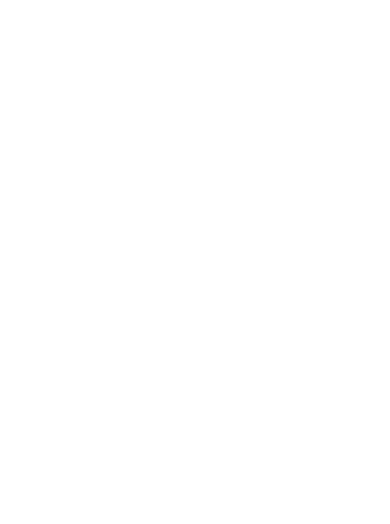
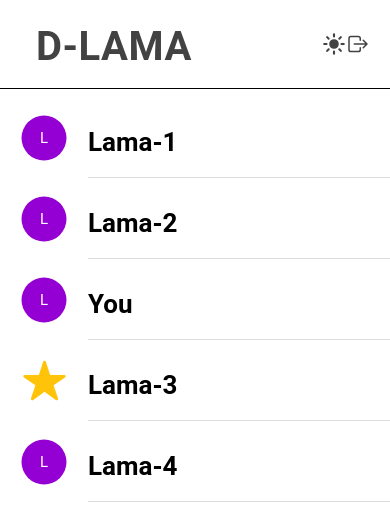
Before and after one commit to d-lama/d-lama-webapp, a React (Vite) app: page /ranking in a window 390 px wide. Shown: the top 524 px of the page. Built offline with nearby package versions, Linux system fonts and the light colour scheme.

Commit message:
feat/15-ranking-page-mobile-screen - added RankingPageMobile.tsx, RankingPageMobile.test.tsx and RankingPage.css - implemented ranking for labeler over all projects - Preparation of the API Connection until it is ready - To test functionality mocked data uses

```diff
--- a/src/App.tsx
+++ b/src/App.tsx
@@ -30,6 +30,8 @@ import "@ionic/react/css/text-transformation.css";
 
 /* Theme variables */
 import "./theme/variables.css";
+import RankingPageMobile from "./pages/ranking/RankingPageMobile";
+
 
 setupIonicReact();
 
@@ -60,7 +62,7 @@ const App: React.FC = () => {
             isAuthenticated={isAuthenticated}
             authenticationPath="/login"
           />
-          <ProtectedRoute
+         <ProtectedRoute
             exact
             path="/projectcreation"
             component={ProjectCreationDesktop}
@@ -74,7 +76,6 @@ const App: React.FC = () => {
             isAuthenticated={isAuthenticated}
             authenticationPath="/login"
           />
-
           {/* open routes */}
           <Route exact path="/login">
             {isAuthenticated ? <Redirect to="/home" /> : <Login />}
@@ -92,7 +93,9 @@ const App: React.FC = () => {
           <Route exact path="/label/:id">
             {isAuthenticated ? <LabelScreen /> : <Redirect to="/home" />}
           </Route>
-
+          <Route exact path="/ranking">
+             <RankingPageMobile />
+          </Route>
           {/* redirect routes */}
           <Route exact path="/">
             <Redirect to="/home" />
--- /dev/null
+++ b/src/pages/ranking/RankingPage.css
@@ -0,0 +1,21 @@
+#names {
+    font-weight: bold;
+}
+
+.current-user {
+    background-color: #2dd36f;
+    display: flex;
+    height: 60px;
+}
+.label-content {
+    display: flex;
+    height: 60px;
+}
+
+.avatar {
+    display: flex;
+    align-items: center;
+    justify-content: center;
+
+
+}
--- /dev/null
+++ b/src/pages/ranking/RankingPageMobile.tsx
@@ -0,0 +1,171 @@
+import React, { useEffect, useState } from 'react';
+import axios from 'axios';
+import {IonIcon, IonItem, IonLabel, IonList, IonThumbnail} from "@ionic/react";
+import {HeaderMobile} from "../../components/header/HeaderMobile";
+import './RankingPage.css'
+import {star} from "ionicons/icons";
+
+interface APIResponse {
+    myPositionIndex: number;
+    ranking: Labeler[];
+}
+
+interface Labeler {
+    id: number;
+    name: string;
+    percentage: number;
+}
+
+const RankingScreen: React.FC = () => {
+    const [, setLabelers] = useState<Labeler[]>([]);
+    //const [bestLabeler, setBestLabeler] = useState<Labeler | null>(null); //uncomment, when API- Connection works
+    const [apiResponse, setAPIResponse] = useState<APIResponse | null>(null);
+    const generateMockLabelers = () => {
+        return {
+            myPositionIndex: 2,
+            ranking: [
+                {
+                    id: 7538,
+                    name: "Lama-1",
+                    percentage: 0.08
+                },
+                {
+                    id: 7539,
+                    name: "Lama-2",
+                    percentage: 0
+                },
+                {
+                    id: 7540,
+                    name: "Franz Schubert",
+                    percentage: 0.05
+                },
+                {
+                    id: 7541,
+                    name: "Lama-3",
+                    percentage: 0.1
+                },
+                {
+                    id: 7542,
+                    name: "Lama-4",
+                    percentage: 0.03
+                }
+            ]
+        };
+    };
+
+    useEffect(() => {
+        const mockData = generateMockLabelers();
+        setAPIResponse(mockData);
+        //fetchLabelers(); ////uncomment, when API- Connection works
+    }, []);
+
+/*    const fetchLabelers = async () => {
+        try {
+            const response = await axios.get('/api/labelers'); // Anpassen der API-Endpunkt-URL
+            const rankingData = response.data.ranking;
+            setLabelers(rankingData);
+        } catch (error) {
+            console.error('Error fetching labelers:', error);
+        }
+    };*/
+
+    //uncomment, when API-Connection works
+/*    const fetchLabelers = async () => {
+        try {
+            const response = await axios.get('/api/labelers'); // Anpassen der API-Endpunkt-URL
+            const apiData = response.data;
+            const rankingData = apiData.ranking;
+            setLabelers(rankingData);
+            setAPIResponse(apiData);
+
+            const best = getBestLabeler(rankingData);
+            setBestLabeler(best);
+
+        } catch (error) {
+            console.error('Error fetching labelers:', error);
+        }
+    };*/
+
+
+    const getBestLabeler = () => {
+        let bestLabeler: Labeler | undefined;
+        let maxPercentage = 0;
+
+        if (apiResponse) {
+            apiResponse.ranking.forEach((labeler) => {
+                if (labeler.percentage > maxPercentage) {
+                    bestLabeler = labeler;
+                    maxPercentage = labeler.percentage;
+                }
+            });
+        }
+
+        return bestLabeler;
+    };
+
+    //uncomment, when API-Connection works
+/*    const getBestLabeler = (labelers: Labeler[]) => {
+        let best: Labeler | null = null;
+        let maxPercentage = 0;
+
+        labelers.forEach((labeler) => {
+            if (labeler.percentage > maxPercentage) {
+                best = labeler;
+                maxPercentage = labeler.percentage;
+            }
+        });
+
+        return best;
+    };*/
+
+
+
+
+    const renderRanking = () => {
+        const bestLabeler = getBestLabeler();
+        //const best = bestLabeler;    //uncomment, when API-Connection works
+
+        return (
+            apiResponse && (
+                <IonList>
+                    {apiResponse.ranking.map((labeler, index) => {
+                        const isCurrentUser = index === apiResponse.myPositionIndex;
+                        const labelerName = isCurrentUser ? 'You' : labeler.name;
+                        const isBestLabeler = labeler === bestLabeler;
+                        // const isBestLabeler = labeler === bestLabeler; //uncomment, when API-Connection works
+
+                        return (
+                            <IonItem  key={labeler.id}>
+                                <IonThumbnail className={'avatar'} slot="start">
+                                    {isBestLabeler ? (
+                                        <IonIcon icon={star} size={'custom'}  style={{ fontSize: '45px' }} color={'warning'} />
+                                    ) : (
+                                        <svg xmlns="http://www.w3.org/2000/svg" width="50" height="50" viewBox="0 0 100 100">
+                                            <circle cx="50" cy="50" r="45" fill="darkviolet"/>
+                                            <text x="50%" y="50%" textAnchor="middle" alignmentBaseline="central" fontSize="30" fill="#ffffff">L</text>
+                                        </svg>
+                                    )}
+                                </IonThumbnail>
+                                <IonLabel className={'label-content'} style={{ display: "flex" }}>
+                                    <div>
+                                        <h1 id={'names'}>{labelerName}</h1>
+                                        <p>{labeler.percentage}</p>
+                                    </div>
+                                </IonLabel>
+                            </IonItem>
+                        );
+                    })}
+                </IonList>
+            )
+        );
+    };
+
+    return (
+        <div>
+            <HeaderMobile/>
+            {renderRanking()}
+        </div>
+    );
+};
+
+export default RankingScreen;
```
Also changed, not shown: 1 other file (tests, documents, lock files or other folders).
